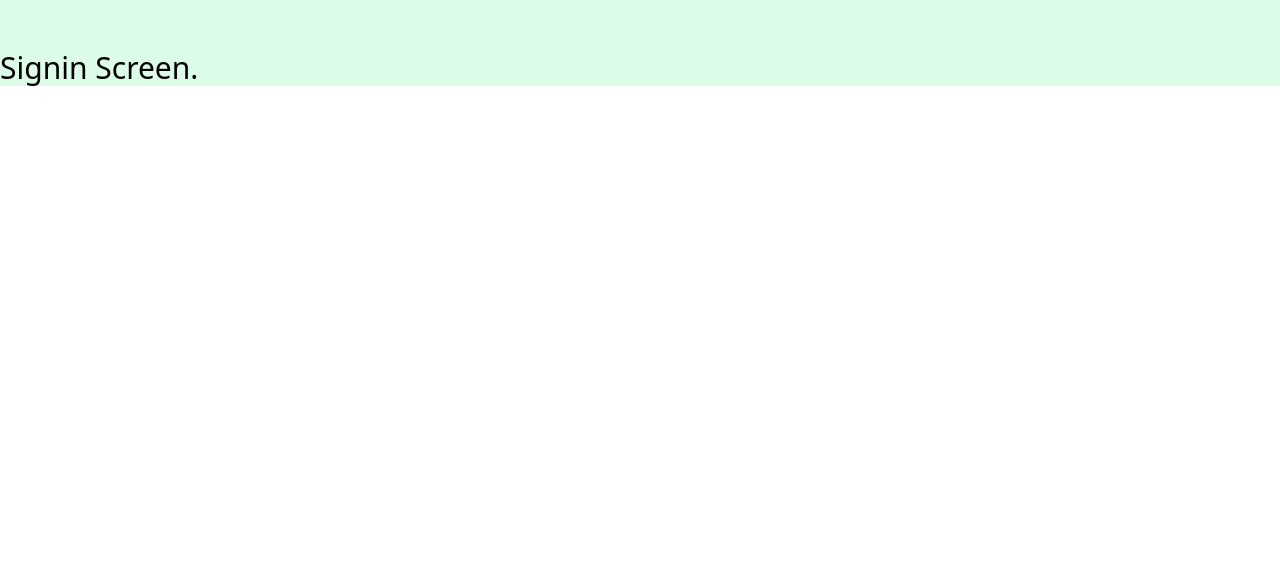
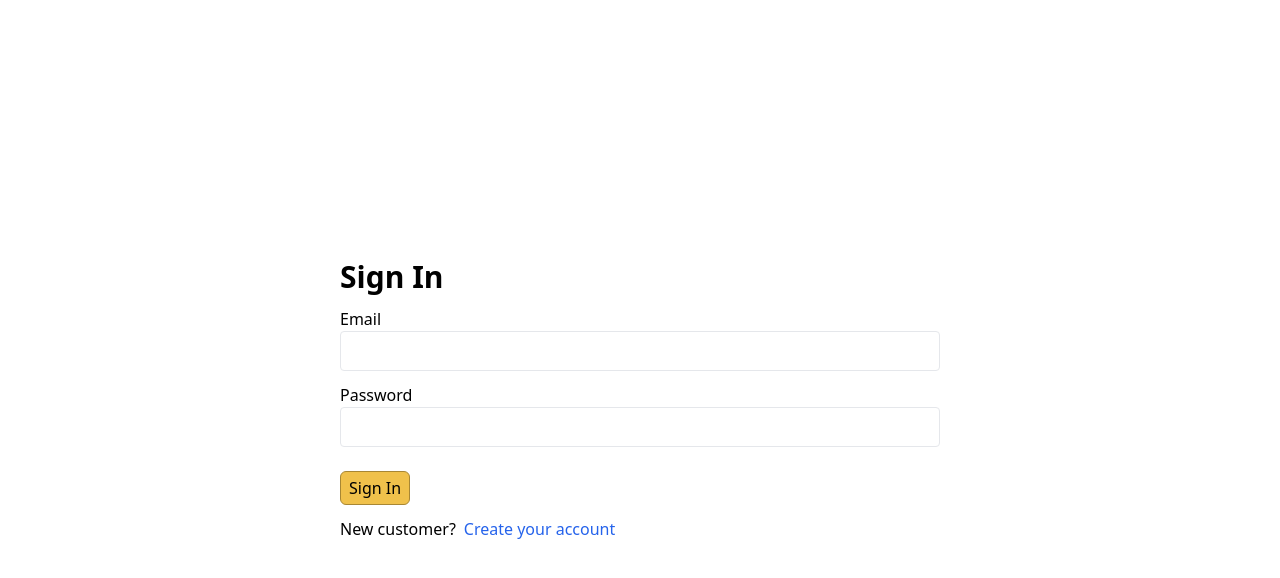
Before and after one commit to NeilRow56/react-amazona, a React (Create React App) app: page /signin in a window 1280 px wide. Shown: the top 578 px of the page. Built offline with nearby package versions, Linux system fonts and the light colour scheme; a web font is replaced by a local one.

Commit message:
Added Sign In Page

```diff
--- a/src/screens/SigninScreen.jsx
+++ b/src/screens/SigninScreen.jsx
@@ -1,10 +1,52 @@
 import React from 'react';
+import { Helmet } from 'react-helmet-async';
+import { Link, useLocation } from 'react-router-dom';
 
 const SigninScreen = () => {
+	const { search } = useLocation();
+	const redirectInUrl = new URLSearchParams(search).get('redirect');
+	const redirect = redirectInUrl ? redirectInUrl : '/';
 	return (
 		<>
-			<div className="w-full max-w-[1500px] mx-auto bg-green-100 ">
-				<h1 className="text-3xl pt-[50px]">Signin Screen.</h1>
+			<div className=" flex flex-col w-full max-w-[600px] h-screen mx-auto items-center justify-center  ">
+				<Helmet>
+					<title>Sign In</title>
+				</Helmet>
+				<div className=" flex flex-col w-full">
+					<h1 className="mb-3 font-bold">Sign In</h1>
+					<form>
+						<label htmlFor="">Email</label>
+						<input
+							className="mb-3 h-10 border border-gray-200 w-full rounded"
+							type="email"
+							id="email"
+							required
+						/>
+						<label htmlFor="">Password</label>
+						<input
+							className="mb-3 h-10 border border-gray-200 w-full rounded"
+							type="password"
+							id="password"
+							required
+						/>
+						<button
+							type="submit"
+							className="bg-[#f0c14b] rounded-md my-3  mx-auto py-1 px-2 border border-[#a88734]"
+						>
+							Sign In
+						</button>
+					</form>
+					<div className="flex w-full ">
+						<h4 className="mr-2">New customer?</h4>
+
+						<Link
+							to={`signup?redirect=${redirect}`}
+							className="text-blue-600 cursor-pointer"
+						>
+							Create your account
+						</Link>
+					</div>
+				</div>
 			</div>
 		</>
 	);
```
Also changed, not shown: 2 other files (tests, documents, lock files or other folders).
